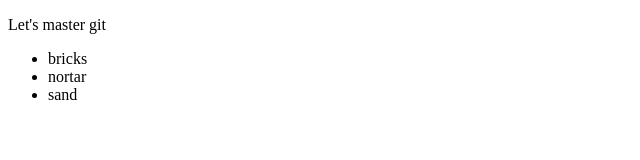
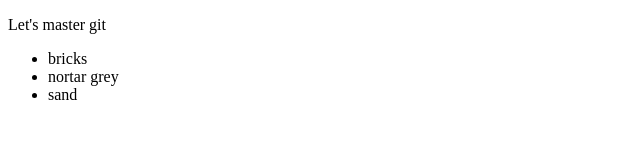
Before and after one commit to alpou/newGitTest, a plain HTML site: page index.html in a window 1280 px wide. Shown: the full height of the page, 0-640 px from the left. Drawn offline with Linux system fonts and the light colour scheme.

Commit message:
changed mortar color

```diff
--- a/index.html
+++ b/index.html
@@ -10,7 +10,7 @@
 
             <ul>
                 <li>bricks</li>
-                <li>nortar</li>
+                <li>nortar grey</li>
                 <li>sand</li>
                 <!-- ctrl+é to toggle comments -->
             </ul>
```
